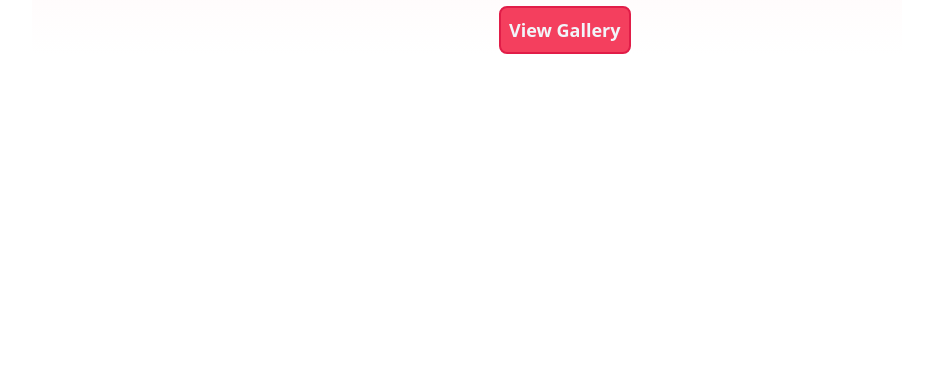
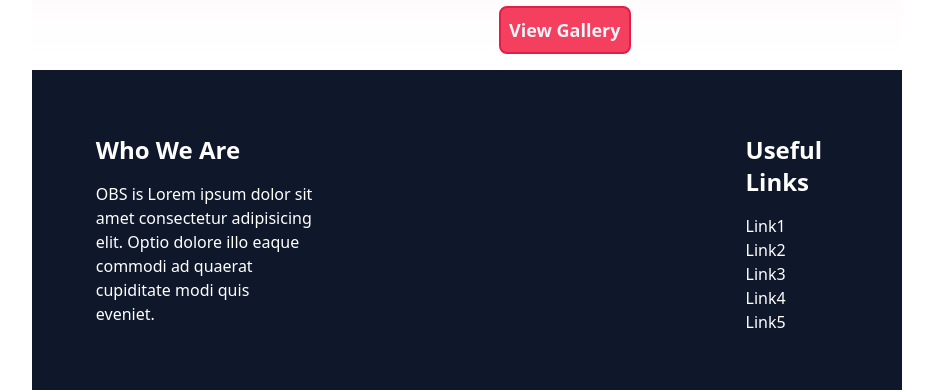
Before and after one commit to dragon-devs/colab-website, a Nuxt app: page /Saad in a window 1280 px wide. Shown: the part 1422-1812 px from the top of the page, without its empty margins (173-1106 px from the left). Before the commit the page ends 1476 px from the top, so only its background shows below. Built offline with nearby package versions, Linux system fonts and the light colour scheme.

Commit message:
made a footer (to be completed)

```diff
--- a/pages/Saad/index.vue
+++ b/pages/Saad/index.vue
@@ -1,6 +1,8 @@
 <template>
   <div class="mx-[16%]">
-    <div class="nav">
+    <header
+      class="max-w-full bg-rose-400 text-white font-bold font-sans shadow-lg p-4 flex justify-between"
+    >
       <button class="text-lg">Home</button>
       <div class="flex gap-8 text-lg">
         <button>About</button>
@@ -9,8 +11,8 @@
         <button>Jobs</button>
       </div>
       <button class="button text-lg">Contact</button>
-    </div>
-    <div class="hero bg-gradient-to-t from-white to-rose-100">
+    </header>
+    <div class="grid grid-cols-2 bg-gradient-to-t from-white to-rose-100">
       <div class="px-8 pt-32">
         <ul>
           <li class="text-5xl font-extrabold font-sans">
@@ -29,7 +31,9 @@
         alt="Discover One Big Soft"
       />
     </div>
-    <div class="about flex flex-col justify-center items-center">
+    <div
+      class="bg-gradient-to-t from-rose-100 to-white flex flex-col justify-center items-center"
+    >
       <div
         class="flex justify-center font-sans text-4xl font-extrabold mt-48 mb-4"
       >
@@ -59,24 +63,31 @@
         <button class="button mt-4 mx-8">View Gallery</button>
       </div>
     </div>
+    <footer
+      class="flex flex-col-2 h-80 w-full bg-slate-900 mt-4 text-white p-16"
+    >
+      <div>
+        <div class="font-extrabold text-2xl mb-4">Who We Are</div>
+        <div class="w-1/3">
+          OBS is Lorem ipsum dolor sit amet consectetur adipisicing elit. Optio
+          dolore illo eaque commodi ad quaerat cupiditate modi quis eveniet.
+        </div>
+      </div>
+      <ul>
+        <li class="font-extrabold text-2xl mb-4">Useful Links</li>
+        <div>Link1</div>
+        <div>Link2</div>
+        <div>Link3</div>
+        <div>Link4</div>
+        <div>Link5</div>
+      </ul>
+    </footer>
   </div>
 </template>
 
 <script setup lang="ts"></script>
 
 <style scoped>
-.nav {
-  @apply max-w-full bg-rose-400 text-white font-bold font-sans shadow-lg p-4 flex justify-between;
-}
-
-.hero {
-  @apply grid grid-cols-2;
-}
-
-.about {
-  @apply bg-gradient-to-t from-rose-100 to-white;
-}
-
 .button {
   @apply rounded-lg p-2 text-lg text-slate-100 border-2 border-rose-600 bg-rose-500 hover:bg-blue-400 hover:border-blue-500 duration-300 font-sans font-semibold text-center items-center;
 }
```
